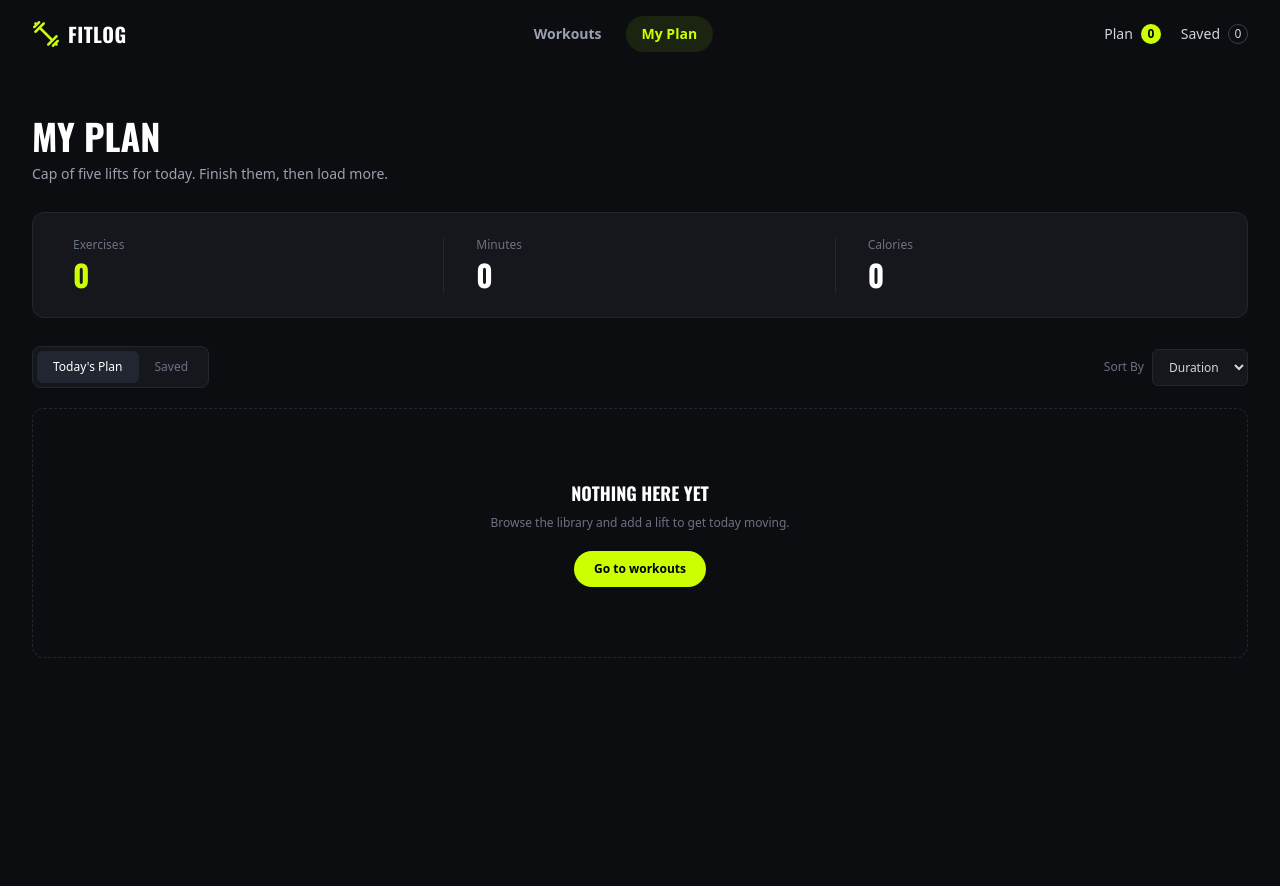
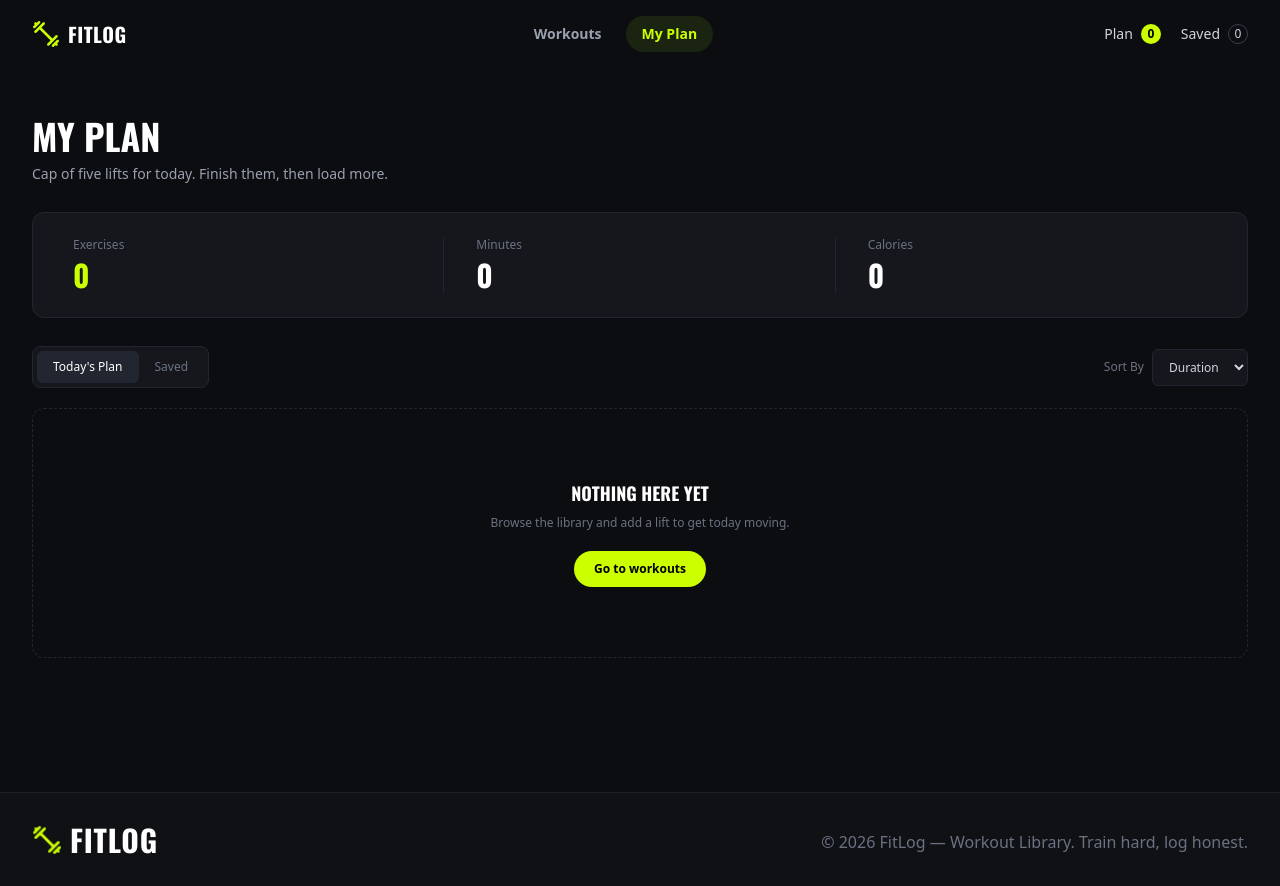
Before and after one commit to codewithjakaria/Fit-Log, a Next.js app: page /my-plan in a window 1280 px wide. Before the commit the page ends 800 px from the top, so only its background shows below. Built offline with nearby package versions, Linux system fonts and the light colour scheme.

Commit message:
Footer section commit

```diff
--- a/src/app/layout.tsx
+++ b/src/app/layout.tsx
@@ -3,6 +3,7 @@
 import { Toaster } from 'react-hot-toast';
 import { FitlogProvider } from '@/context/FitlogContext';
 import Navbar from '@/components/layout/Navbar';
+import Footer from '@/components/layout/Footer';
 
 type RootLayoutProps = {
   children: ReactNode;
@@ -22,6 +23,7 @@
         <FitlogProvider>
           <Navbar />
           {children}
+          <Footer />
 
           <Toaster
             position="top-right"
--- /dev/null
+++ b/src/components/layout/Footer.tsx
@@ -0,0 +1,29 @@
+import Image from 'next/image';
+import Link from 'next/link';
+
+export default function Footer() {
+  return (
+    <footer className="border-t border-[#1B1F28] bg-[#0F1115] px-6 py-6 text-white sm:px-8">
+      <div className="mx-auto flex max-w-[1280px] flex-col justify-between gap-4 sm:flex-row sm:items-center">
+        <Link href="/" className="flex w-fit items-center gap-2">
+          <Image
+            src="/assets/logo.png"
+            alt="FitLog logo"
+            width={30}
+            height={30}
+          />
+
+          <span className="font-oswald text-[30px] font-bold tracking-wide">
+            FITLOG
+          </span>
+        </Link>
+
+        <div className="text-left sm:text-right">
+          <p className="mt-1 text-xxl text-gray-500">
+            © 2026 FitLog — Workout Library. Train hard, log honest.
+          </p>
+        </div>
+      </div>
+    </footer>
+  );
+}
```
